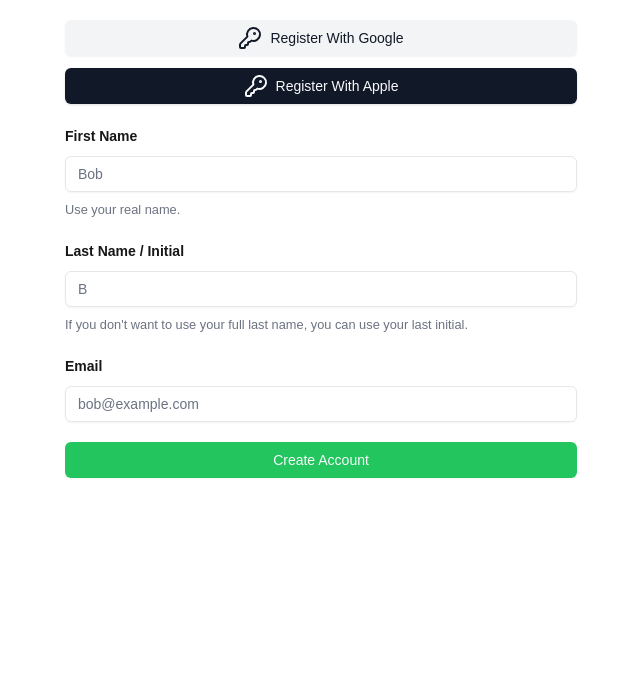
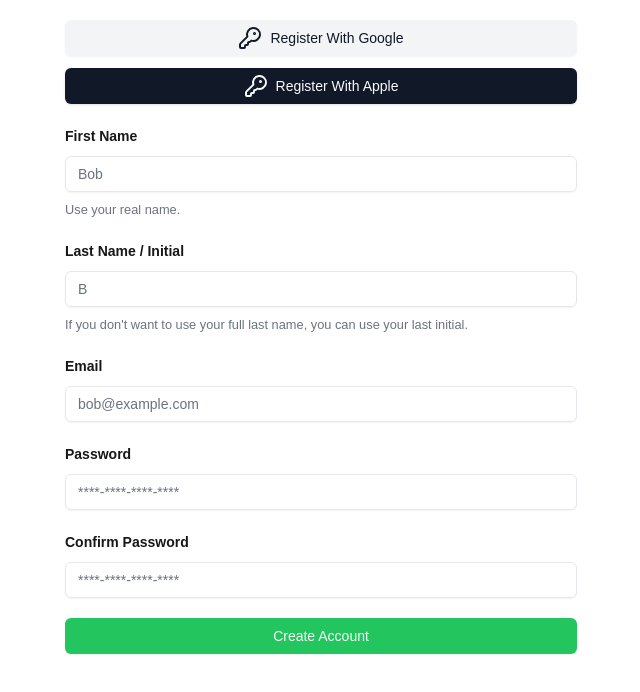
Before and after one commit to rrcoder0167/lets-assist, a Next.js app: page /register in a window 1280 px wide. Shown: the top 692 px of the page, without its empty margins (319-959 px from the left). Built offline with nearby package versions, Linux system fonts and the light colour scheme.

Commit message:
Add password field and password regex

```diff
--- a/app/register/page.tsx
+++ b/app/register/page.tsx
@@ -18,7 +18,14 @@ const formSchema = z.object({
   }).trim(),
   email: z.string().email({
     message: "Invalid email"
-  }).trim()
+  }).trim(),
+  password: z.string().min(6, {
+    message: "Password must be at least 6 characters long"
+  }).regex(/^(?=.*[0-9])(?=.*[!@#$%^&*~`_=+;:-])(?=.*[a-z])(?=.*[A-Z])[a-zA-Z0-9!@#$%^&*~`_=+;:-]/, {
+    message: "Password must contain: at least 1 lower case letter, at least 1 upper case letter, at least 1 number, and at least 1 of the following symbols: ! @ # $ % ^ & * ~ ` _ - = + ; :"
+  }),
+  password2: z.string(),
+  uid: z.string().uuid()
 }).required()
 
 export default function Register() {
@@ -98,6 +105,32 @@ export default function Register() {
               </FormItem>
             )}
           />
+          <FormField
+            control={form.control}
+            name="password"
+            render={({ field }) => (
+              <FormItem>
+                <FormLabel><b>Password</b></FormLabel>
+                <FormControl>
+                  <Input placeholder="****-****-****-****" {...field} />
+                </FormControl>
+                <FormMessage />
+              </FormItem>
+            )}
+          />
+          <FormField
+            control={form.control}
+            name="password2"
+            render={({ field }) => (
+              <FormItem>
+                <FormLabel><b>Confirm Password</b></FormLabel>
+                <FormControl>
+                  <Input placeholder="****-****-****-****" {...field} />
+                </FormControl>
+                <FormMessage />
+              </FormItem>
+            )}
+          />
           <Button type="submit" variant="constructive">Create Account</Button>
         </form>
       </Form>
```
